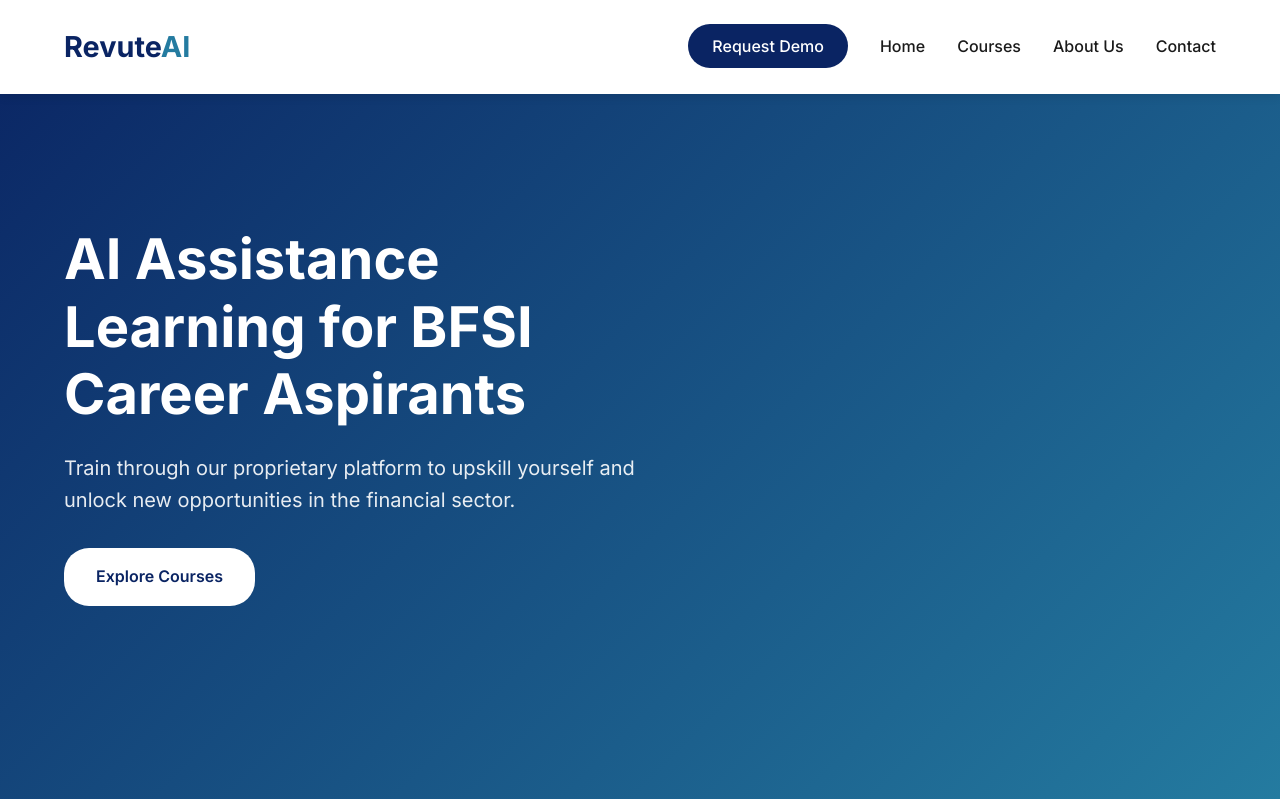
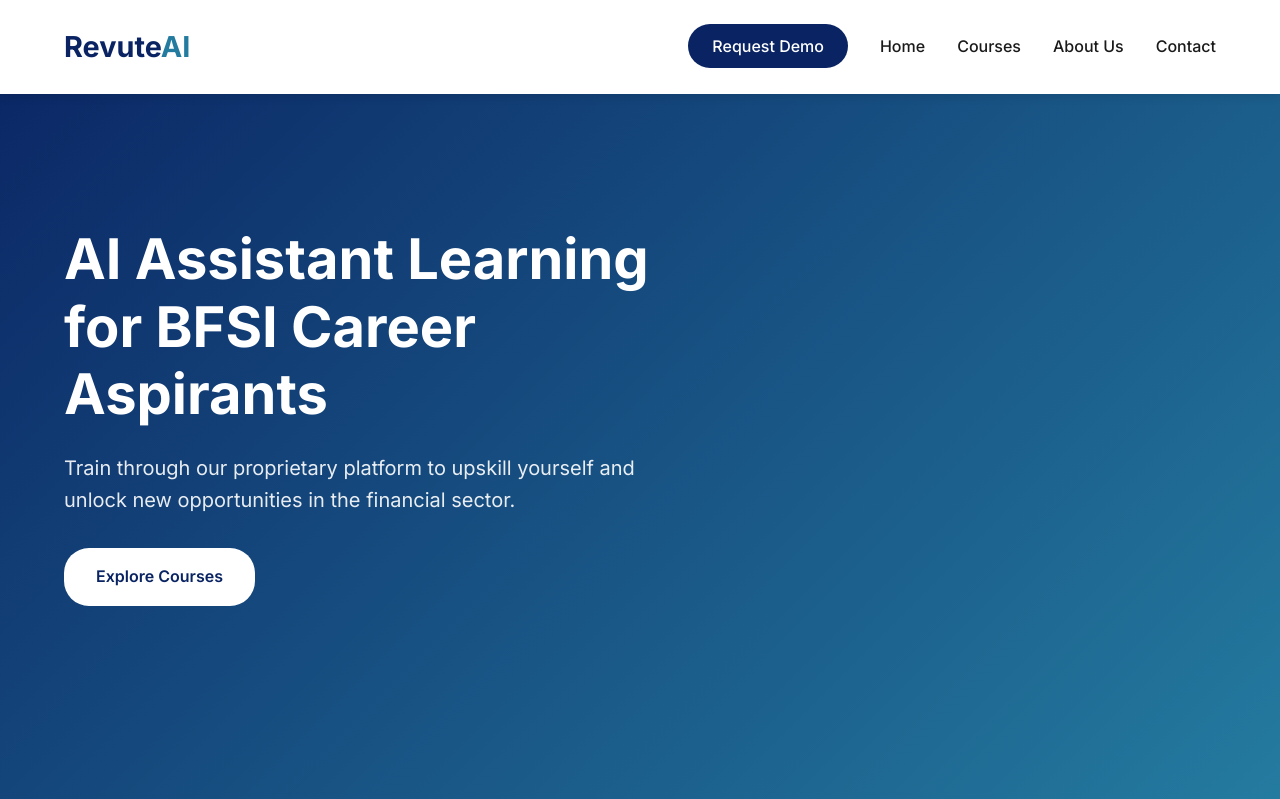
Before and after one commit to saipavansp/website, a Flask app: page / in a window 1280 px wide. Shown: the top 799 px of the page. Run offline with Flask 3, Linux system fonts and the light colour scheme; some libraries are stand-ins or nearby versions.

Commit message:
all changes images added html

```diff
--- a/templates/index.html
+++ b/templates/index.html
@@ -45,7 +45,7 @@
   <!-- Hero Section -->
   <header id="home" class="hero-section">
     <div class="hero-content">
-      <h1>AI Assistance Learning for BFSI Career Aspirants</h1>
+      <h1>AI Assistant Learning for BFSI Career Aspirants</h1>
       <p>Train through our proprietary platform to upskill yourself and unlock new opportunities in the financial sector.</p>
       <a href="#courses" class="btn-primary">Explore Courses</a>
     </div>
```
